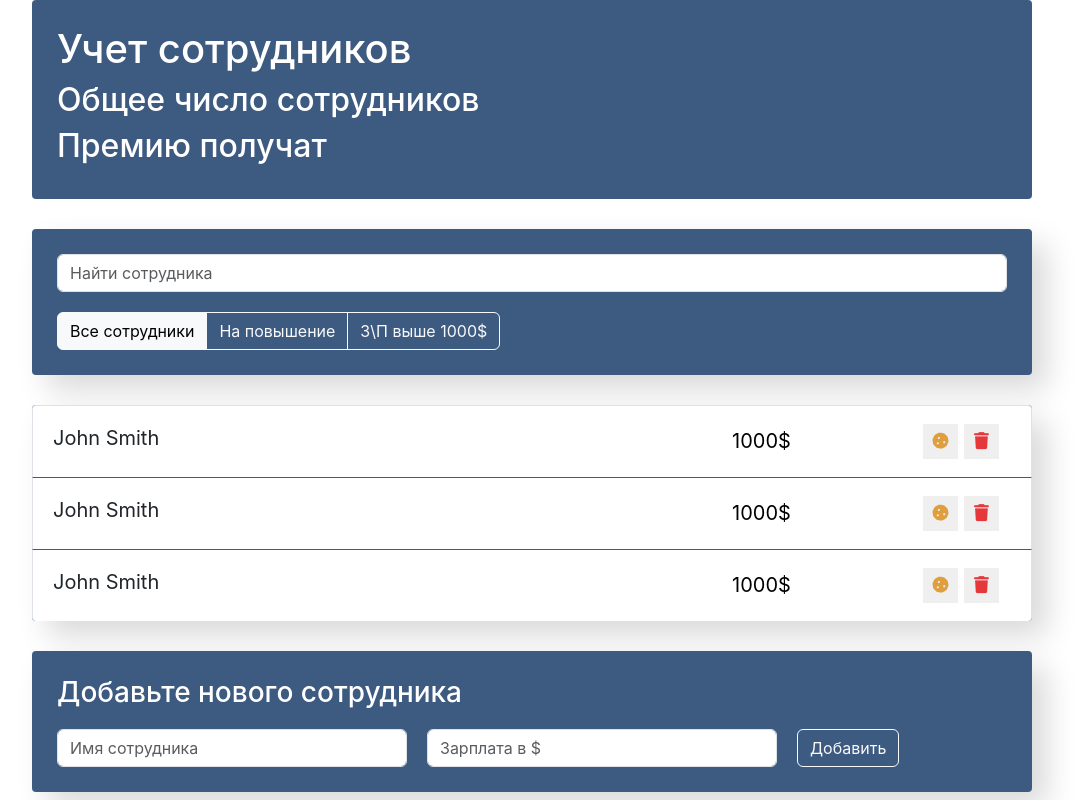
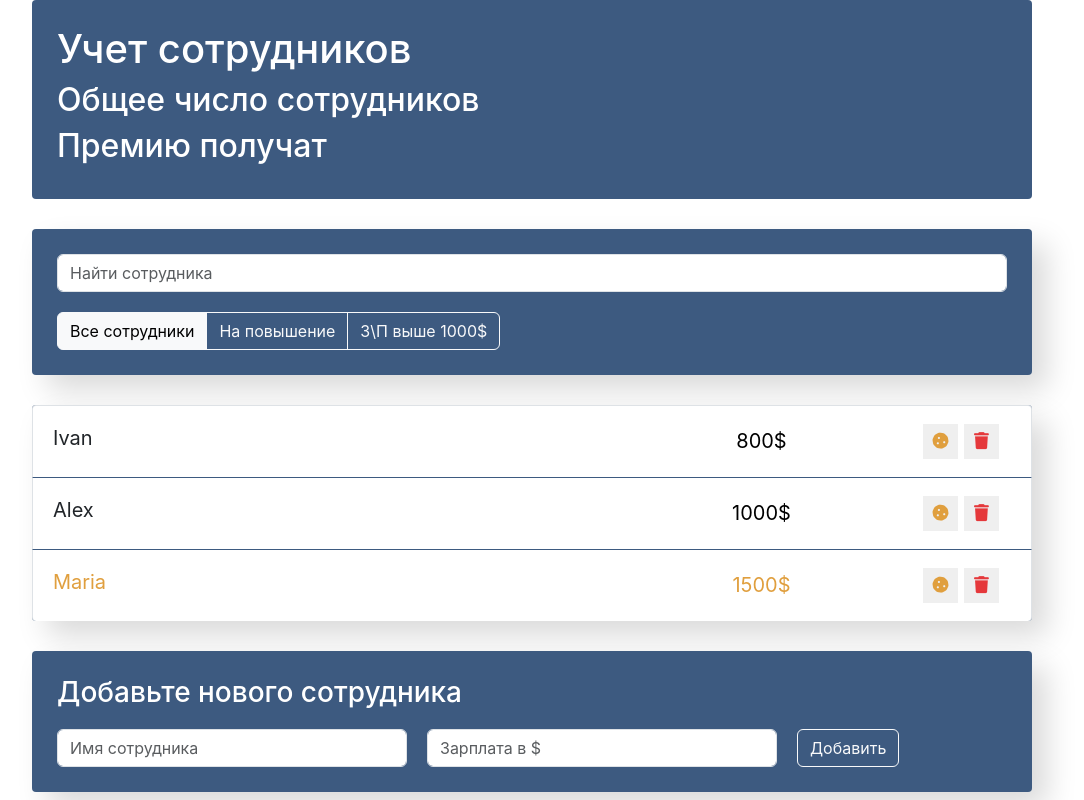
Before and after one commit to levendmitry/employees, a React (Create React App) app: page / in a window 1280 px wide. Shown: the whole page, without its empty margins (108-1192 px from the left). Built offline with nearby package versions, Linux system fonts and the light colour scheme.

Commit message:
dynamic form employees list

```diff
--- a/src/components/app/app.jsx
+++ b/src/components/app/app.jsx
@@ -8,15 +8,22 @@ import EmployeesAddForm from '../employees-add-for/employees-add-form.jsx';
 import './app.css'
 
 function App() {
+
+    const employeesData = [
+        {id: 1, name: "Ivan", salary: 800, isIncrease: false},
+        {id: 2, name: "Alex", salary: 1000, isIncrease: false},
+        {id: 3, name: "Maria", salary: 1500, isIncrease: true}
+    ];
+
     return (
         <div className="app">
 
             <HeaderInfo/>
             <div className="search-panel">
-              <SearchPanel/>
-              <Filter/>
+                <SearchPanel/>
+                <Filter/>
             </div>
-            <EmployeesList/>
+            <EmployeesList employeesData={employeesData}/>
             <EmployeesAddForm/>
 
         </div>
--- a/src/components/employees-item/employees-item.jsx
+++ b/src/components/employees-item/employees-item.jsx
@@ -1,13 +1,16 @@
 
 import './employees-item.css';
 
-const EmployeesItem = () => {
+const EmployeesItem = ({name, salary, isIncrease}) => {
+
+    const isIncreaseClass = isIncrease ? " increase" : "";
+
     return (
-            <li className="list-group-item d-flex justify-content-between">
-              <span className="list-group-item-label">John Smith</span>
+            <li className={"list-group-item d-flex justify-content-between" + isIncreaseClass}>
+                <span className="list-group-item-label">{name}</span>
                 <input type="text"
                 className="list-group-item-input"
-              defaultValue="1000$"
+                defaultValue={salary + "$"}
                 />
                 <div className='d-flex justify-content-center align-items-center'>
                     <button
--- a/src/components/employees-list/employees-list.jsx
+++ b/src/components/employees-list/employees-list.jsx
@@ -2,12 +2,15 @@
 import EmployeesItem from "../employees-item/employees-item";
 import './employees-list.css';
 
-const EmployeesList = () => {
+const EmployeesList = ({employeesData}) => {
+
+    const employeesElements = employeesData.map((employee) => {
+        return <EmployeesItem key={employee.id} name={employee.name} salary={employee.salary} isIncrease={employee.isIncrease}/>
+    });
+
     return (
         <ul className="app-list list-group">
-            <EmployeesItem/>
-            <EmployeesItem/>
-            <EmployeesItem/>
+            {employeesElements}
         </ul>
     )
 }
```
Lines whose indentation alone changed are shown as unchanged.
